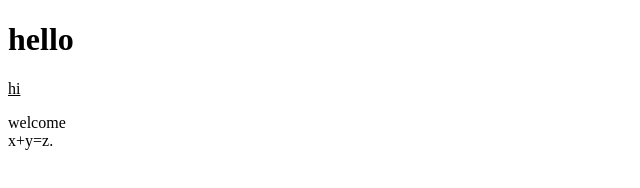
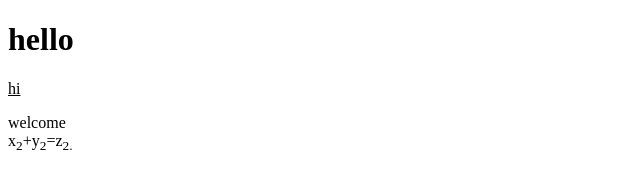
Before and after one commit to iamneo-production/cdbdbbbdaffbcdcadaeccdffeecabfeedab, a website: page public/index.html in a window 1280 px wide. Shown: the full height of the page, 0-640 px from the left. Drawn offline with Linux system fonts and the light colour scheme.

Commit message:
Backup Commit

```diff
--- a/public/index.html
+++ b/public/index.html
@@ -11,7 +11,7 @@
     <h1>hello</h1>
     <p><u>hi</u></p>
     welcome<br>
-    x<sub 2></sub>+y<sub 2></sub>=z<sub2></sub2>.<br>
+    x<sub>2</sub>+y<sub>2</sub>=z<sub>2</sub2>.<br>
 
 </body>
 </html>
```
